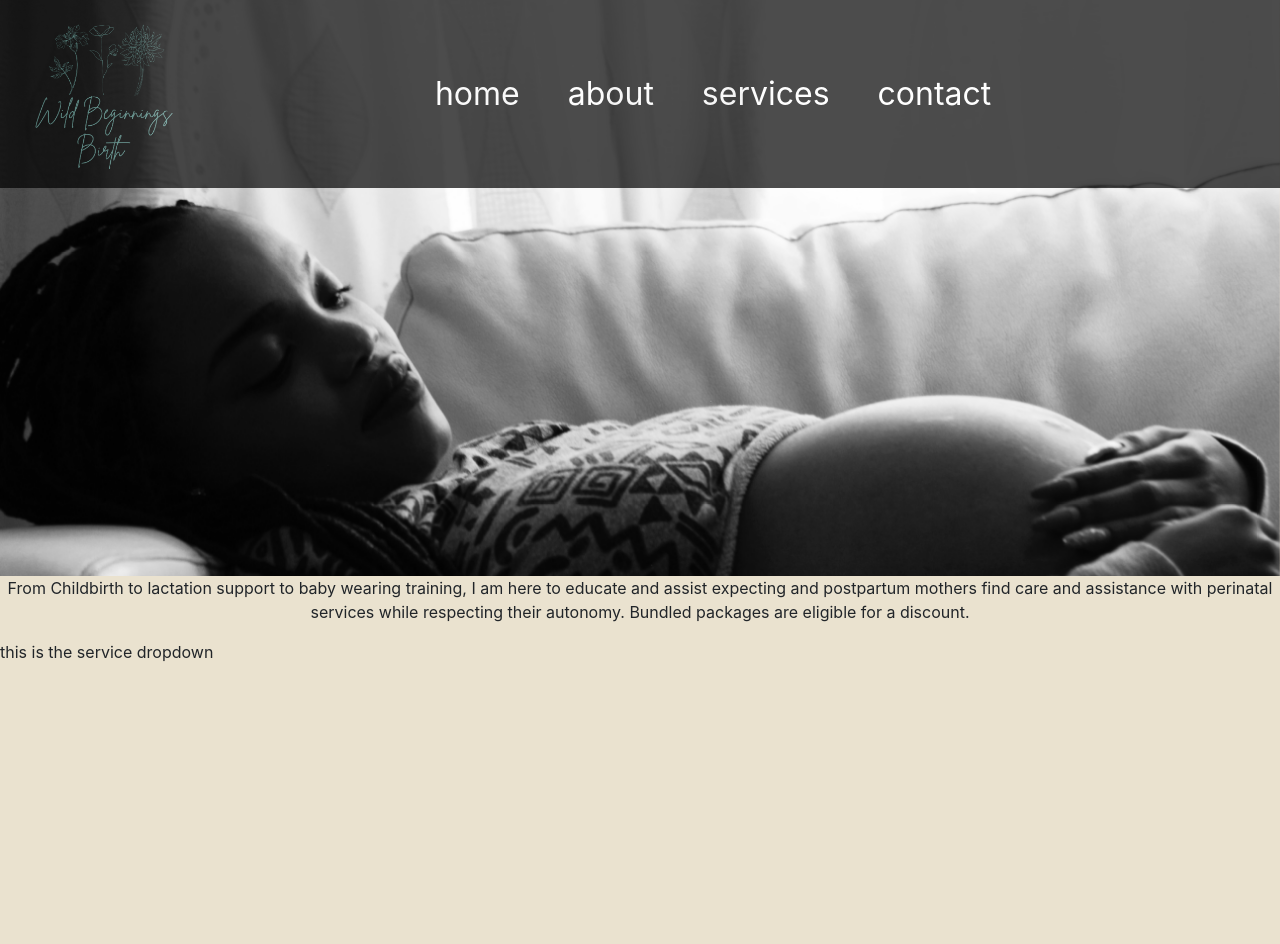
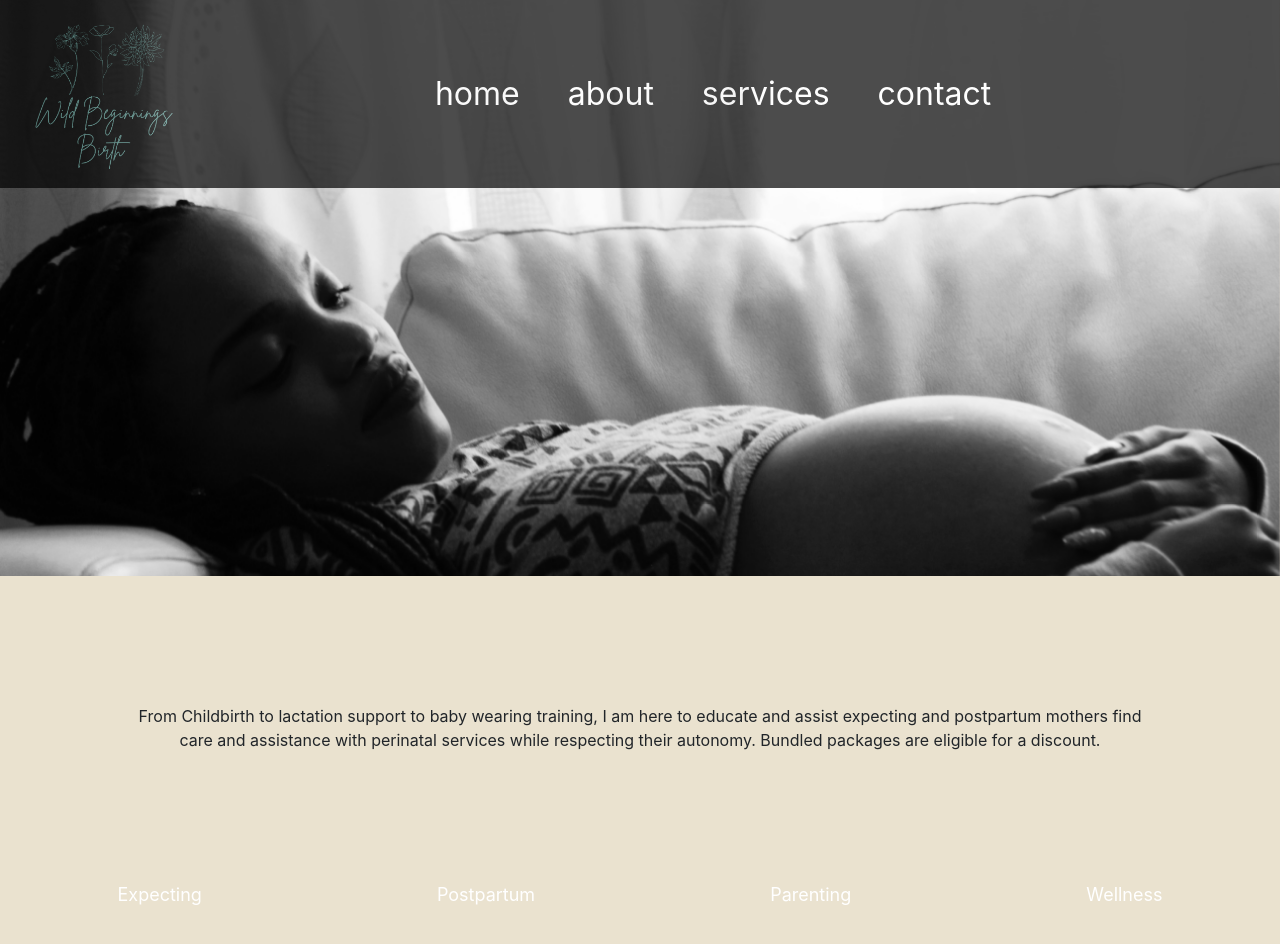
Before and after one commit to mdreesen/lovelace_site, a React (Create React App) app: page /services in a window 1280 px wide. Shown: the top 944 px of the page. Before the commit the page ends 800 px from the top, so only its background shows below. Built offline with nearby package versions, Linux system fonts and the light colour scheme; the HTML template or start-up script is replaced by a standard one.

Commit message:
creating services dropdown. Need to made div container that drops

```diff
--- a/src/components/Servicedropdown/index.js
+++ b/src/components/Servicedropdown/index.js
@@ -2,7 +2,37 @@ import React from 'react';
 
 function Servicedropdown() {
     return (
-        <div>this is the service dropdown</div>
+        <div className="dropdown">
+
+            <div className="expecting-dropdown">
+                <button>Expecting</button>
+                <ul>
+                    <p>This is the expecting dropdown</p>
+                </ul>
+            </div>
+
+            <div className="postpartum-dropdown">
+            <button>Postpartum</button>
+                <ul>
+                    <p>This is the expecting dropdown</p>
+                </ul>
+            </div>
+
+            <div className="parenting-dropdown">
+            <button>Parenting</button>
+                <ul>
+                    <p>This is the expecting dropdown</p>
+                </ul>
+            </div>
+
+            <div className="wellness-dropdown">
+            <button>Wellness</button>
+                <ul>
+                    <p>This is the expecting dropdown</p>
+                </ul>
+            </div>
+
+        </div>
     );
 }
 
--- a/src/index.css
+++ b/src/index.css
@@ -261,6 +261,57 @@ nav {
 
 .service-text-container {
   text-align: center;
+  margin: 8rem;
+
+}
+
+.dropdown {
+  height: 60vh;
+  /* background: white; */
+  display: flex;
+  justify-content: space-around;
+
+}
+
+.expecting-dropdown, .postpartum-dropdown, .parenting-dropdown, .wellness-dropdown {
+  /* position: relative; */
+}
+
+
+.expecting-dropdown ul, .postpartum-dropdown ul, .parenting-dropdown ul, .wellness-dropdown ul {
+  position: absolute;
+  bottom: 0px;
+  /* margin: 20px; */
+  /* width: 200px; */
+  /* height: 200px; */
+  justify-content: space-around;
+  align-items: center;
+  flex-direction: column;
+  opacity: 0;
+  pointer-events: none;
+  transform: translateY(-10px);
+  transition: all 0.4s ease;
+}
+
+.dropdown button {
+  background: none;
+  border: none;
+  color: white;
+  font-size: 18px;
+}
+
+.dropdown button:hover {
+  color: rgb(75, 75, 75);
+}
+
+/* going over button, then adding style to the ul*/
+.expecting-dropdown button:focus + ul,
+.postpartum-dropdown button:focus + ul,
+.parenting-dropdown button:focus + ul,
+.wellness-dropdown button:focus + ul  {
+  opacity: 1;
+  pointer-events: all;
+  transform: translateY(0px);
 }
 
 /* media queries */
--- a/src/pages/About/index.js
+++ b/src/pages/About/index.js
@@ -50,7 +50,7 @@ const About = () => {
                         that we can better get to know each other & see if we might be a good fit.</p>
                         {/* <Parallax className="family-image" bgImage={ familyImage } strength={500}></Parallax> */}
                         <div className="family-image-container">
-                            <img className="family-image" src={familyImage}></img>
+                            <img alt="family" className="family-image" src={familyImage}></img>
                         </div>
                     </div>
                 </div>
```
